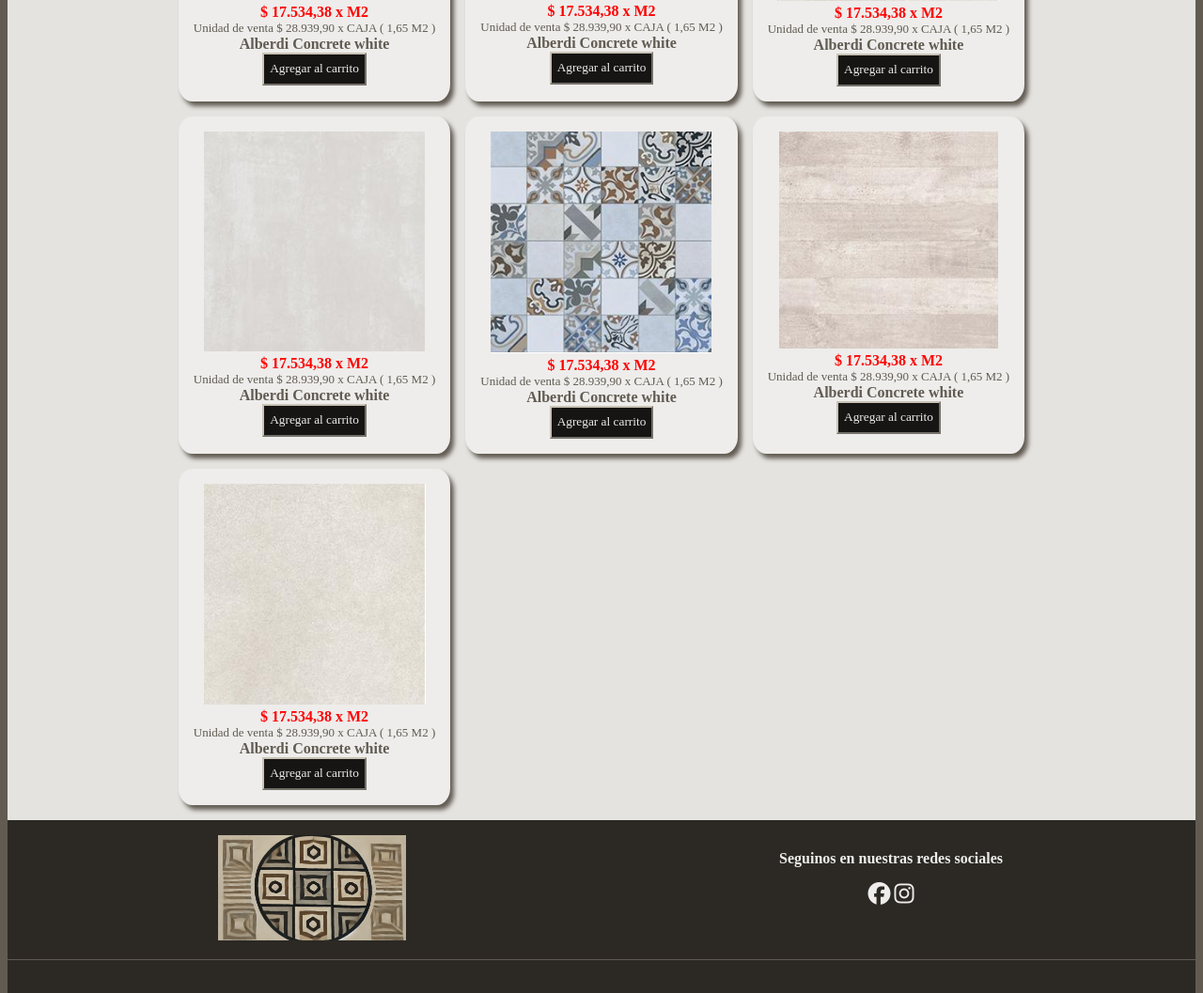
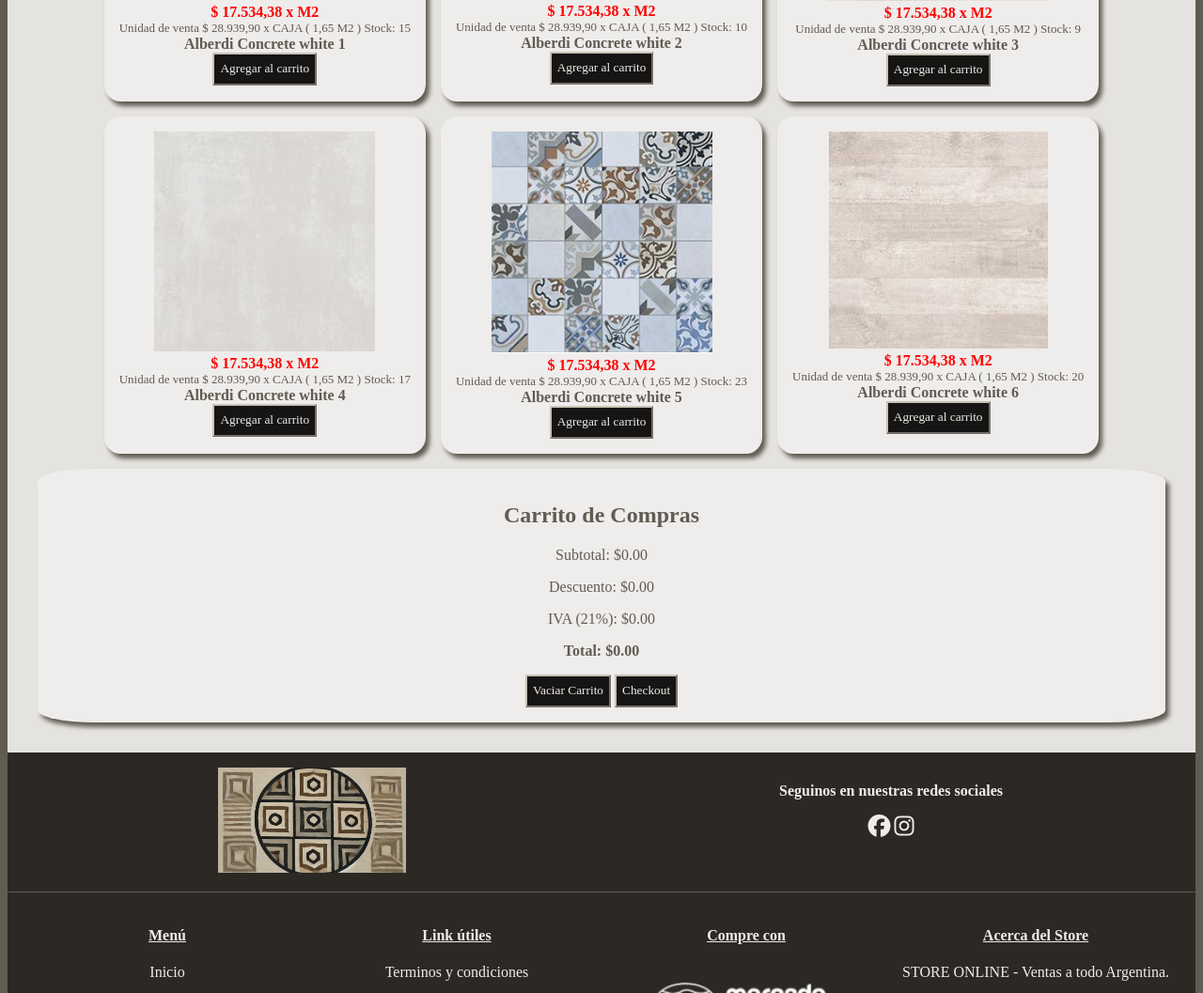
Before and after one commit to lldellapaolera/TTech_FrontEndJS_ProyectoFinal, a plain HTML site: page tienda.html in a window 1280 px wide. Shown: the part 458-1515 px from the top of the page at 94% size. Drawn offline with Linux system fonts and the light colour scheme; a web font is replaced by a local one.

Commit message:
ProyectoIntegradorFinal

```diff
--- a/css/styles.css
+++ b/css/styles.css
@@ -316,3 +316,38 @@ input {
         width: 80%;
     }
 }
+
+
+#checkout-modal {
+    /* padding: 1em;
+    margin: 1em; */
+    /* background-color: #eeedeb; */
+    /* border-radius: 5%; */
+    /* transition: background-color 0.7s;
+    box-shadow: 4px 5px 5px #615b52; */
+    display: none;
+    position: fixed;
+    top: 0;
+    left: 0;
+    width: 100%;
+    height: 100%;
+    background-color: rgba(0,0,0,0.5);
+    justify-content: center;
+    align-items: center;
+}
+
+#carrito {
+    padding: 1em;
+    margin: 1em;
+    background-color: #eeedeb;
+    border-radius: 5%;
+    transition: background-color 0.7s;
+    box-shadow: 4px 5px 5px #615b52;
+}
+
+.checkout-content {
+    background-color: white;
+    padding: 20px;
+    border-radius: 10px;
+    width: 300px;
+}
--- /dev/null
+++ b/js/app.js
@@ -0,0 +1,224 @@
+   // Configuración de productos con stock y descuentos
+   const productos = {
+    AlberdiConcretewhite1: {
+        nombre: 'Alberdi Concrete white 1',
+        precio: 28939.9,
+        stock: 15,
+        descuento: 0.1  // 10% de descuento
+    },
+    AlberdiConcretewhite2: {
+        nombre: 'Alberdi Concrete white 2',
+        precio: 28939.9,
+        stock: 10,
+        descuento: 0.05  // 5% de descuento
+    },
+    AlberdiConcretewhite3: {
+        nombre: 'Alberdi Concrete white 3',
+        precio: 28939.9,
+        stock: 9,
+        descuento: 0  // Sin descuento
+    },
+    AlberdiConcretewhite4: {
+        nombre: 'Alberdi Concrete white 4',
+        precio: 28939.9,
+        stock: 17,
+        descuento: 0.05  // 5% de descuento
+    },
+    AlberdiConcretewhite5: {
+        nombre: 'Alberdi Concrete white 5',
+        precio: 28939.9,
+        stock: 23,
+        descuento: 0.05  // 5% de descuento
+    },
+    AlberdiConcretewhite6: {
+        nombre: 'Alberdi Concrete white 6',
+        precio: 28939.9,
+        stock: 20,
+        descuento: 0.05  // 5% de descuento
+    }
+};
+
+
+// Constante para el IVA
+const IVA = 0.21;  // 21% de IVA
+
+// Inicializar el carrito al cargar la página
+document.addEventListener('DOMContentLoaded', cargarCarrito);
+
+
+
+function agregarAlCarrito(nombre, precio, productoKey) {
+
+    // Obtener el producto específico
+    const producto = productos[productoKey];
+
+
+    // Validar stock
+    if (producto.stock <= 0) {
+        alert('¡Producto agotado!');
+        return;
+    }
+
+    // Obtener el carrito actual del localStorage
+    let carrito = JSON.parse(localStorage.getItem('carrito')) || [];
+
+    // Agregar nuevo producto
+    carrito.push({
+        nombre: producto.nombre,
+        precio: producto.precio,
+        productoKey: productoKey
+    });
+
+
+    // Reducir stock
+    producto.stock--;
+
+    document.getElementById(`stock-${productoKey}`).textContent = producto.stock;
+
+    // Guardar en localStorage
+    localStorage.setItem('carrito', JSON.stringify(carrito));
+
+    // Actualizar vista del carrito
+    renderizarCarrito();
+
+}
+
+function renderizarCarrito() {
+    const listaCarrito = document.getElementById('lista-carrito');
+    const subtotalCarrito = document.getElementById('subtotal-carrito');
+    const descuentoCarrito = document.getElementById('descuento-carrito');
+    const ivaCarrito = document.getElementById('iva-carrito');
+    const totalCarrito = document.getElementById('total-carrito');
+    const carrito = JSON.parse(localStorage.getItem('carrito')) || [];
+
+    // Limpiar lista anterior
+    listaCarrito.innerHTML = '';
+
+    // Totales iniciales
+    let subtotal = 0;
+    let descuentoTotal = 0;
+
+    // Renderizar cada producto
+    carrito.forEach((producto, index) => {
+        const productoInfo = productos[producto.productoKey];
+        const li = document.createElement('li');
+
+        // Calcular descuento individual
+        const descuentoProducto = productoInfo.descuento * producto.precio;
+        const precioConDescuento = producto.precio - descuentoProducto;
+
+        li.innerHTML = `
+            ${producto.nombre} - $${producto.precio}
+            ${productoInfo.descuento > 0 ?
+                `<span class="descuento">(Desc. ${(productoInfo.descuento * 100).toFixed(0)}%:
+                -$${descuentoProducto.toFixed(2)})</span>`
+                : ''}
+        `;
+
+        // Botón para eliminar producto
+        const botonEliminar = document.createElement('button');
+        botonEliminar.textContent = 'Eliminar';
+        botonEliminar.onclick = () => eliminarDelCarrito(index);
+
+        li.appendChild(botonEliminar);
+        listaCarrito.appendChild(li);
+
+        // Sumar al subtotal y descuentos
+        subtotal += producto.precio;
+        descuentoTotal += descuentoProducto;
+    });
+
+    // Calcular IVA
+    const ivaTotal = (subtotal - descuentoTotal) * IVA;
+    const total = subtotal - descuentoTotal + ivaTotal;
+
+    // Actualizar totales
+    subtotalCarrito.textContent = subtotal.toFixed(2);
+    descuentoCarrito.textContent = descuentoTotal.toFixed(2);
+    ivaCarrito.textContent = ivaTotal.toFixed(2);
+    totalCarrito.textContent = total.toFixed(2);
+}
+
+function eliminarDelCarrito(index) {
+    let carrito = JSON.parse(localStorage.getItem('carrito')) || [];
+
+    // Recuperar el producto para devolver stock
+    const producto = productos[carrito[index].productoKey];
+    producto.stock++;
+    document.getElementById(`stock-${carrito[index].productoKey}`).textContent = producto.stock;
+
+    // Eliminar producto por índice
+    carrito.splice(index, 1);
+
+    // Actualizar localStorage
+    localStorage.setItem('carrito', JSON.stringify(carrito));
+
+    // Renderizar de nuevo
+    renderizarCarrito();
+}
+
+function vaciarCarrito() {
+    // Restaurar stock de todos los productos
+    const carrito = JSON.parse(localStorage.getItem('carrito')) || [];
+    carrito.forEach(item => {
+        const producto = productos[item.productoKey];
+        producto.stock++;
+        document.getElementById(`stock-${item.productoKey}`).textContent = producto.stock;
+    });
+
+    // Limpiar localStorage
+    localStorage.removeItem('carrito');
+
+    // Renderizar
+    renderizarCarrito();
+}
+
+function cargarCarrito() {
+    // Cargar carrito al iniciar la página
+    renderizarCarrito();
+}
+
+// Funciones de Checkout
+function mostrarCheckout() {
+    const carrito = JSON.parse(localStorage.getItem('carrito')) || [];
+
+    // Validar que hay productos en el carrito
+    if (carrito.length === 0) {
+        alert('El carrito está vacío');
+        return;
+    }
+
+    // Mostrar modal de checkout
+    const modal = document.getElementById('checkout-modal');
+    modal.style.display = 'flex';
+
+    // Actualizar totales en el modal
+    const subtotal = parseFloat(document.getElementById('subtotal-carrito').textContent);
+    const descuento = parseFloat(document.getElementById('descuento-carrito').textContent);
+    const iva = parseFloat(document.getElementById('iva-carrito').textContent);
+    const total = parseFloat(document.getElementById('total-carrito').textContent);
+
+    document.getElementById('modal-subtotal').textContent = subtotal.toFixed(2);
+    document.getElementById('modal-descuento').textContent = descuento.toFixed(2);
+    document.getElementById('modal-iva').textContent = iva.toFixed(2);
+    document.getElementById('modal-total').textContent = total.toFixed(2);
+}
+
+function realizarCompra() {
+    // Simular compra
+    alert('¡Compra realizada con éxito!');
+
+    // Vaciar carrito
+    localStorage.removeItem('carrito');
+
+    // Cerrar modal
+    cerrarCheckout();
+
+    // Renderizar carrito vacío
+    renderizarCarrito();
+}
+
+function cerrarCheckout() {
+    const modal = document.getElementById('checkout-modal');
+    modal.style.display = 'none';
+}
--- a/tienda.html
+++ b/tienda.html
@@ -29,17 +29,22 @@
 
     <main>
         <h1>Tienda</h1>
-        <section class="productos">
-            <article class="card">
+        <section id="productos" class="productos">
+            <article class="card producto">
                 <img src="img/product1.PNG" alt="Foto de producto">
-                <div class="precio">$ 17.534,38 x M2</div>
+                <div class="precio">
+                    $ 17.534,38 x M2
+                </div>
+
                 <div class="PrecioPorCaja">
                     Unidad de venta $ 28.939,90 x CAJA ( 1,65 M2 )
+                    <span>Stock: <span id="stock-AlberdiConcretewhite1">15</span></span>
                 </div>
+
                 <div class="descripcion">
-                    Alberdi Concrete white
+                    Alberdi Concrete white 1
                 </div>
-                <input class="Boton" type="button" value="Agregar al carrito">
+                <input class="Boton" type="button" value="Agregar al carrito" onclick="agregarAlCarrito('Alberdi Concrete white 1', 28939.9, 'AlberdiConcretewhite1')">
 
             </article>
             <article class="card">
@@ -47,14 +52,67 @@
                 <div class="precio">$ 17.534,38 x M2</div>
                 <div class="PrecioPorCaja">
                     Unidad de venta $ 28.939,90 x CAJA ( 1,65 M2 )
+                    <span>Stock: <span id="stock-AlberdiConcretewhite2">10</span></span>
                 </div>
                 <div class="descripcion">
-                    Alberdi Concrete white
+                    Alberdi Concrete white 2
                 </div>
-                <input class="Boton" type="button" value="Agregar al carrito">
+                <input class="Boton" type="button" value="Agregar al carrito" onclick="agregarAlCarrito('Alberdi Concrete white 2', 28939.9, 'AlberdiConcretewhite2')">
 
             </article>
             <article class="card">
+                <img src="img/product3.PNG" alt="Foto de producto">
+                <div class="precio">$ 17.534,38 x M2</div>
+                <div class="PrecioPorCaja">
+                    Unidad de venta $ 28.939,90 x CAJA ( 1,65 M2 )
+                    <span>Stock: <span id="stock-AlberdiConcretewhite3">9</span></span>
+                </div>
+                <div class="descripcion">
+                    Alberdi Concrete white 3
+                </div>
+                <input class="Boton" type="button" value="Agregar al carrito" onclick="agregarAlCarrito('Alberdi Concrete white 3', 28939.9, 'AlberdiConcretewhite3')">
+
+            </article>
+            <article class="card">
+                <img src="img/product4.PNG" alt="Foto de producto">
+                <div class="precio">$ 17.534,38 x M2</div>
+                <div class="PrecioPorCaja">
+                    Unidad de venta $ 28.939,90 x CAJA ( 1,65 M2 )
+                    <span>Stock: <span id="stock-AlberdiConcretewhite4">17</span></span>
+                </div>
+                <div class="descripcion">
+                    Alberdi Concrete white 4
+                </div>
+                <input class="Boton" type="button" value="Agregar al carrito" onclick="agregarAlCarrito('Alberdi Concrete white 4', 28939.9, 'AlberdiConcretewhite4')">
+
+            </article>
+            <article class="card">
+                <img src="img/product5.PNG" alt="Foto de producto">
+                <div class="precio">$ 17.534,38 x M2</div>
+                <div class="PrecioPorCaja">
+                    Unidad de venta $ 28.939,90 x CAJA ( 1,65 M2 )
+                    <span>Stock: <span id="stock-AlberdiConcretewhite5">23</span></span>
+                </div>
+                <div class="descripcion">
+                    Alberdi Concrete white 5
+                </div>
+                <input class="Boton" type="button" value="Agregar al carrito" onclick="agregarAlCarrito('Alberdi Concrete white 5', 28939.9, 'AlberdiConcretewhite5')">
+
+            </article>
+            <article class="card">
+                <img src="img/product6.PNG" alt="Foto de producto">
+                <div class="precio">$ 17.534,38 x M2</div>
+                <div class="PrecioPorCaja">
+                    Unidad de venta $ 28.939,90 x CAJA ( 1,65 M2 )
+                    <span>Stock: <span id="stock-AlberdiConcretewhite6">20</span></span>
+                </div>
+                <div class="descripcion">
+                    Alberdi Concrete white 6
+                </div>
+                <input class="Boton" type="button" value="Agregar al carrito" onclick="agregarAlCarrito('Alberdi Concrete white 6', 28939.9, 'AlberdiConcretewhite6')">
+
+            </article>
+            <!-- <article class="card">
                 <img src="img/product3.PNG" alt="Foto de producto">
                 <div class="precio">$ 17.534,38 x M2</div>
                 <div class="PrecioPorCaja">
@@ -65,56 +123,29 @@
                 </div>
                 <input class="Boton" type="button" value="Agregar al carrito">
 
-            </article>
-            <article class="card">
-                <img src="img/product4.PNG" alt="Foto de producto">
-                <div class="precio">$ 17.534,38 x M2</div>
-                <div class="PrecioPorCaja">
-                    Unidad de venta $ 28.939,90 x CAJA ( 1,65 M2 )
-                </div>
-                <div class="descripcion">
-                    Alberdi Concrete white
-                </div>
-                <input class="Boton" type="button" value="Agregar al carrito">
-
-            </article>
-            <article class="card">
-                <img src="img/product5.PNG" alt="Foto de producto">
-                <div class="precio">$ 17.534,38 x M2</div>
-                <div class="PrecioPorCaja">
-                    Unidad de venta $ 28.939,90 x CAJA ( 1,65 M2 )
-                </div>
-                <div class="descripcion">
-                    Alberdi Concrete white
-                </div>
-                <input class="Boton" type="button" value="Agregar al carrito">
-
-            </article>
-            <article class="card">
-                <img src="img/product6.PNG" alt="Foto de producto">
-                <div class="precio">$ 17.534,38 x M2</div>
-                <div class="PrecioPorCaja">
-                    Unidad de venta $ 28.939,90 x CAJA ( 1,65 M2 )
-                </div>
-                <div class="descripcion">
-                    Alberdi Concrete white
-                </div>
-                <input class="Boton" type="button" value="Agregar al carrito">
-
-            </article>
-            <article class="card">
-                <img src="img/product3.PNG" alt="Foto de producto">
-                <div class="precio">$ 17.534,38 x M2</div>
-                <div class="PrecioPorCaja">
-                    Unidad de venta $ 28.939,90 x CAJA ( 1,65 M2 )
-                </div>
-                <div class="descripcion">
-                    Alberdi Concrete white
-                </div>
-                <input class="Boton" type="button" value="Agregar al carrito">
-
-            </article>
+            </article> -->
         </section>
+        <div id="carrito">
+            <h2>Carrito de Compras</h2>
+            <ul id="lista-carrito"></ul>
+            <p>Subtotal: $<span id="subtotal-carrito">0</span></p>
+            <p>Descuento: $<span id="descuento-carrito">0</span></p>
+            <p>IVA (21%): $<span id="iva-carrito">0</span></p>
+            <p><strong>Total: $<span id="total-carrito">0</span></strong></p>
+            <button class="Boton" onclick="vaciarCarrito()">Vaciar Carrito</button>
+            <button class="Boton" onclick="mostrarCheckout()">Checkout</button>
+        </div>
+        <div id="checkout-modal">
+            <div class="checkout-content">
+                <h2>Finalizar Compra</h2>
+                <p>Subtotal: $<span id="modal-subtotal">0</span></p>
+                <p>Descuento: $<span id="modal-descuento">0</span></p>
+                <p>IVA: $<span id="modal-iva">0</span></p>
+                <p><strong>Total a Pagar: $<span id="modal-total">0</span></strong></p>
+                <button class="Boton" onclick="realizarCompra()">Confirmar Compra</button>
+                <button class="Boton" onclick="cerrarCheckout()">Cancelar</button>
+            </div>
+        </div>
     </main>
     <footer>
         <div class="LogoRedes">
@@ -170,5 +201,6 @@
 
         </div>
     </footer>
+    <script src="js/app.js"></script>
 </body>
 </html>
```
Also changed, not shown: 1 other file.
